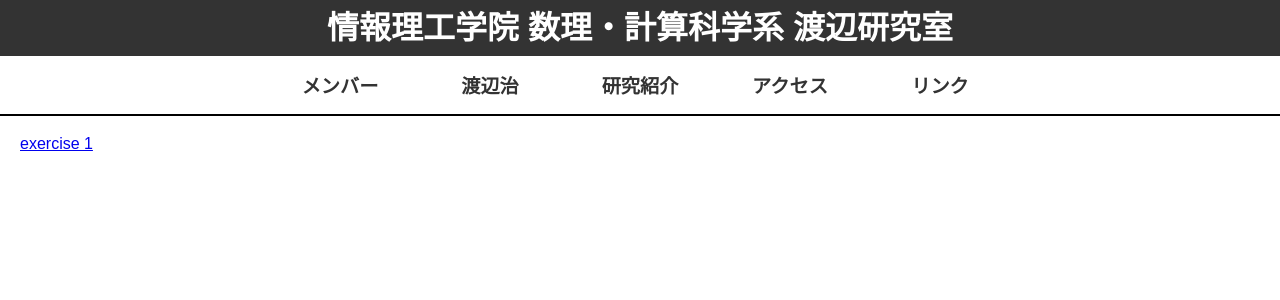
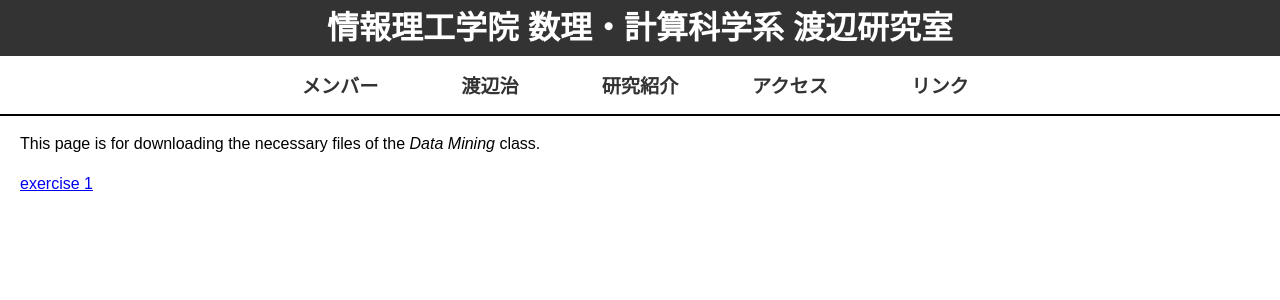
Before and after one commit to watanabe-laboratory/watanabe-laboratory.github.io, a Jekyll site: the page built from Data Mining/index.md, in a window 1280 px wide. Shown: the top 300 px of the page. Built offline with Jekyll 4.4.1, drawn with Linux system fonts in a browser that asks for light colours; part of the change alters nothing that is shown.

Commit message:
update dm

```diff
--- a/Data Mining/index.md
+++ b/Data Mining/index.md
@@ -3,4 +3,6 @@ layout: default
 title: Data Mining
 ---
 
+This page is for downloading the necessary files of the *Data Mining* class.
+
 [exercise 1](./ex1/ex1.zip)
--- a/_layouts/default.html
+++ b/_layouts/default.html
@@ -29,7 +29,7 @@
           <li><a href="http://www.titech.ac.jp">東京工業大学</a></li>
           <li><a href="http://tcs.c.titech.ac.jp/pnpbook/">P≠NP予想の本</a></li>
           <li><a href="http://tcs.c.titech.ac.jp/csbook/">コンピュータサイエンスの超入門</a></li>
-          <li><a href="http://tcs.c.titech.ac.jp/cdata/index.md">Data Mining</a></li>
+          <li><a href="http://tcs.c.titech.ac.jp/cdata/index.html">Data Mining</a></li>
         </ul>
       </li>
     </ul>
```
